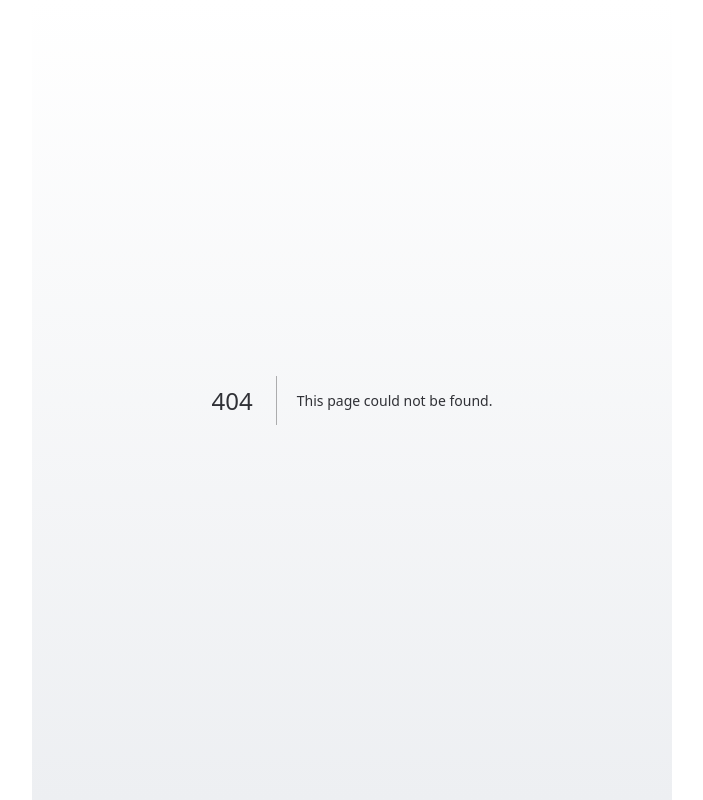
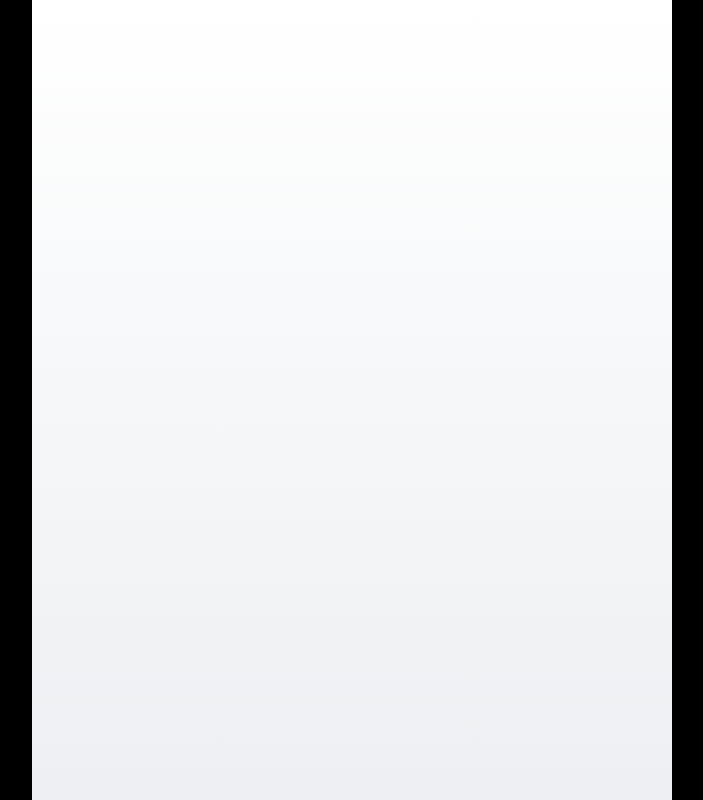
Before and after one commit to 9oormthonUNIV-3th-KGU/traveler-client, a Next.js app: page /navigate in a window 1280 px wide. Before the commit this address had no page. Shown: the whole page, without its empty margins (288-991 px from the left). Built offline with nearby package versions, Linux system fonts and the light colour scheme.

Commit message:
feat: create map page

```diff
--- /dev/null
+++ b/app/navigate/page.tsx
@@ -0,0 +1,3 @@
+export default function Navigate() {
+  return <div className="relative h-dvh px-5"></div>
+}
--- a/src/constants/route.ts
+++ b/src/constants/route.ts
@@ -2,7 +2,7 @@ const ROUTE = {
   LOGIN: '/',
   KAKAO_LOGIN: '/on-board', // TODO: 백엔드에서 OAuth 구현이 완료되면 수정할게요!
   MAIN: '/', // TODO: 메인 페이지 경로 정해지면 수정해주세요! @희진
-  MAP: '/map',
+  NAVIGATE: '/navigate',
   ONBOARD: '/on-board',
 } as const
 
```
